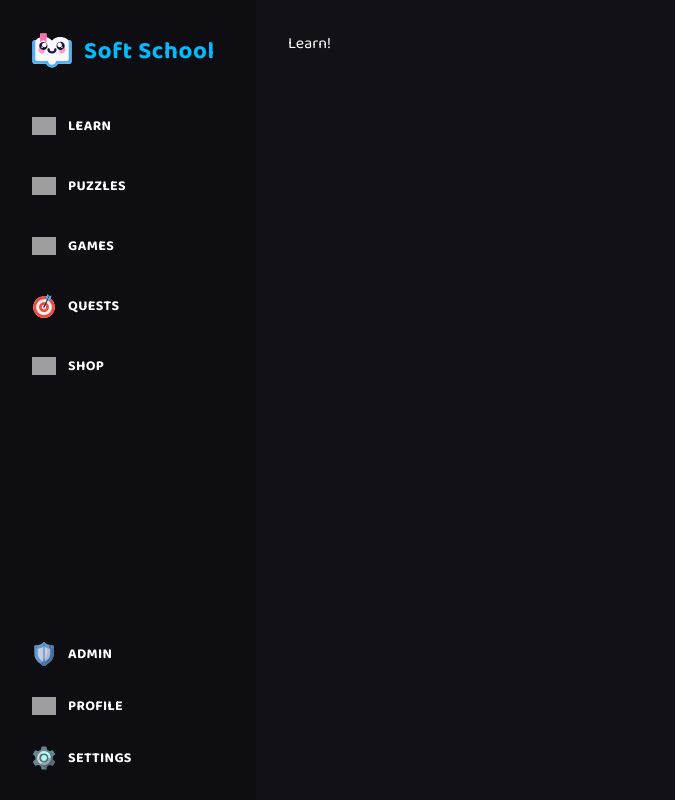
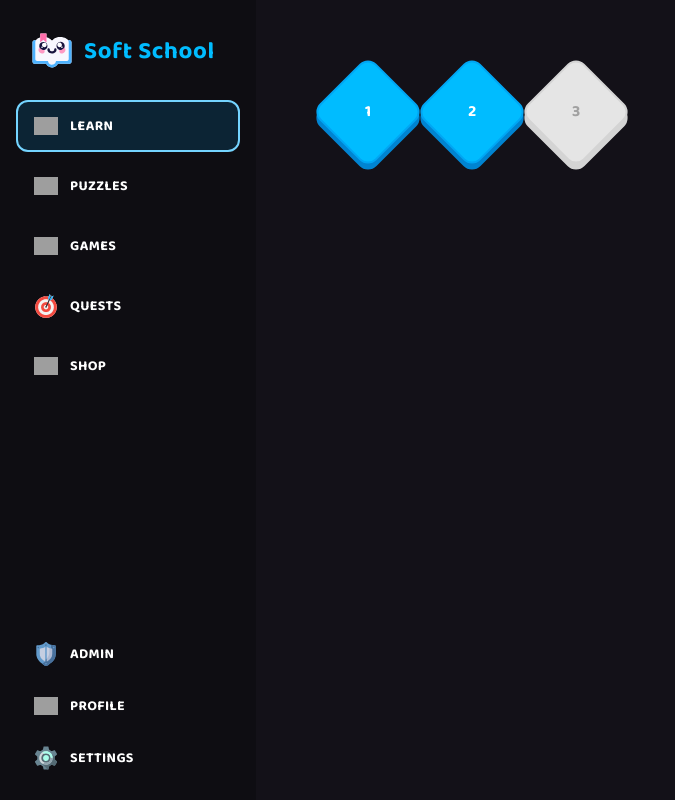
Before and after one commit to LogicCubed/Soft-School-Showcase, a Next.js app: page /learn in a window 1280 px wide. Shown: the whole page, without its empty margins (0-675 px from the left). Built offline with nearby package versions, Linux system fonts and the light colour scheme; grey boxes are pictures that could not be loaded.

Commit message:
Functional Build
Added new teacher tabs & began work on lesson buttons

```diff
--- a/app/(features)/components/Sidebar-Item.tsx
+++ b/app/(features)/components/Sidebar-Item.tsx
@@ -19,7 +19,7 @@ export const SidebarItem = ({ label, icon, href }: Props) => {
 
   return (
     <Button
-      variant={active ? "sidebarOutline" : "sidebar"}
+      variant={active ? "sidebarDarkActive" : "sidebarDark"}
       className="justify-start text-white font-extrabold text-1xl h-13 gap-3"
       asChild
     >
--- a/app/(features)/learn/page.tsx
+++ b/app/(features)/learn/page.tsx
@@ -1,7 +1,14 @@
+import { LessonButton } from "components/ui/lesson-button";
+import { Star } from "lucide-react";
+
 export default function Learn() {
     return (
         <>
-            Learn!
+            <div className="flex gap-6 p-10">
+                <LessonButton variant="primary">1</LessonButton>
+                <LessonButton variant="primary">2</LessonButton>
+                <LessonButton variant="locked">3</LessonButton>
+            </div>
         </>
     );
 }
--- a/app/(teacher)/components/Sidebar.tsx
+++ b/app/(teacher)/components/Sidebar.tsx
@@ -2,7 +2,7 @@ import { cn } from "@/lib/utils";
 import Image from "next/image";
 import Link from "next/link";
 
-import { Clipboard, Globe, Home } from "lucide-react";
+import { Calendar, Clipboard, Globe, GraduationCap, Home } from "lucide-react";
 import { SidebarItem } from "./Sidebar-Item";
 
 type Props = {
@@ -25,7 +25,9 @@ export const TeacherSidebar = ({ className }: Props ) => {
                 </Link>
                 <div className="flex flex-col gap-y-2 flex-1">
                     <SidebarItem label="Dashboard" icon={Home} href="/teacher/dashboard" />
+                    <SidebarItem label="Schedule" icon={Calendar} href="/teacher/schedule" />
                     <SidebarItem label="Classes" icon={Clipboard} href="/teacher/classes" />
+                    <SidebarItem label="Gradebook" icon={GraduationCap} href="/teacher/gradebook" />
                 </div>
                 <div className="flex flex-col mb-4">
                     <SidebarItem label="Student View" icon={Globe} href="/learn" />
--- /dev/null
+++ b/app/(teacher)/teacher/gradebook/page.tsx
@@ -0,0 +1,7 @@
+export default function TeacherGradebook() {
+    return (
+        <>
+            Gradebook
+        </>
+    );
+}
--- /dev/null
+++ b/app/(teacher)/teacher/schedule/page.tsx
@@ -0,0 +1,7 @@
+export default function TeacherSchedule() {
+    return (
+        <>
+            Schedule
+        </>
+    );
+}
--- a/app/teacher/page.tsx
+++ /dev/null
@@ -1,7 +0,0 @@
-export default function Teacher() {
-    return (
-        <>
-            Teacher!
-        </>
-    );
-}
--- /dev/null
+++ b/components/ui/lesson-button.tsx
@@ -0,0 +1,35 @@
+import * as React from "react"
+import { cn } from "@/lib/utils"
+
+type LessonButtonProps = React.ButtonHTMLAttributes<HTMLButtonElement> & {
+  variant: "primary" | "locked"
+}
+
+export function LessonButton({ className, variant, children, ...props }: LessonButtonProps) {
+  const topFaceClasses =
+    variant === "locked"
+      ? "bg-neutral-200 border-neutral-300 text-neutral-400"
+      : "bg-sky-400 border-sky-500 text-white hover:bg-sky-500"
+
+  const shadowClasses =
+    variant === "locked" ? "bg-neutral-300" : "bg-sky-600"
+
+  return (
+    <button {...props} className={cn("relative h-20 w-20", className)}>
+      <div
+        className={cn(
+          "absolute inset-0 rotate-45 rounded-xl translate-y-1.5",
+          shadowClasses
+        )}
+      />
+      <div
+        className={cn(
+          "absolute inset-0 rotate-45 rounded-xl border-2 flex items-center justify-center font-bold transition-transform active:translate-y-1.5",
+          topFaceClasses
+        )}
+      >
+        <span className="-rotate-45">{children}</span>
+      </div>
+    </button>
+  )
+}
```
